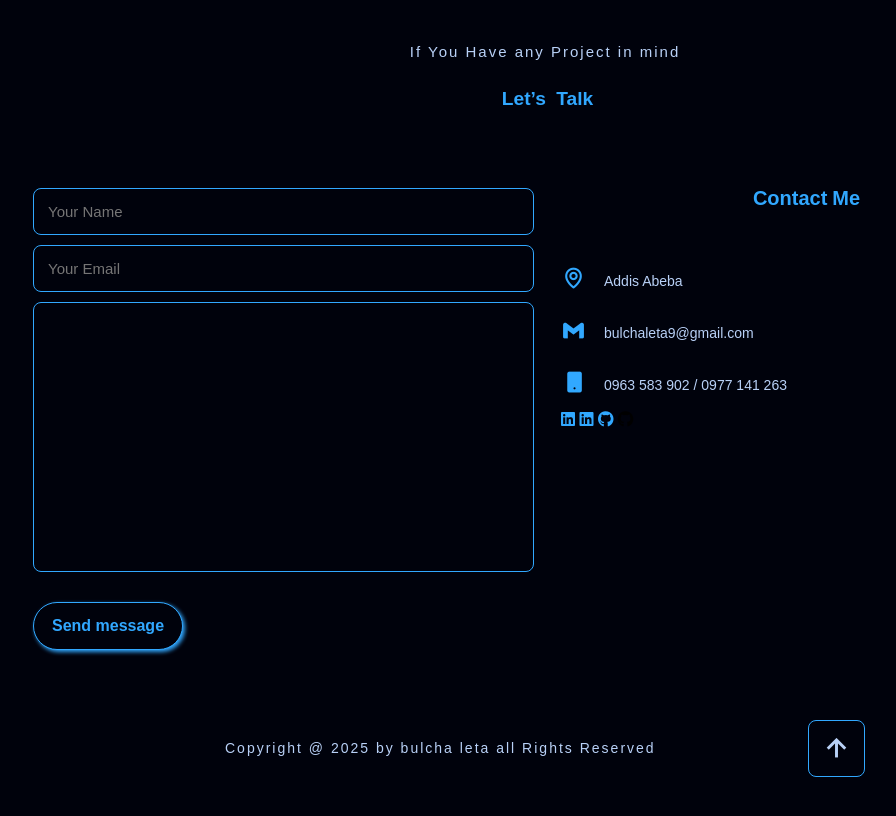
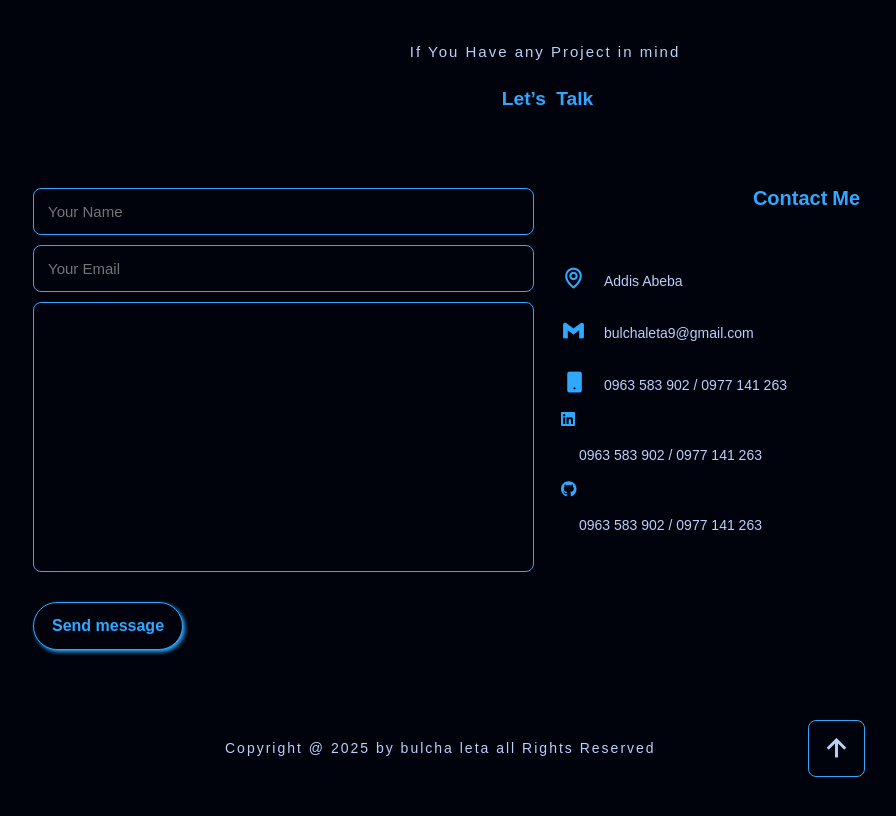
Before and after one commit to BulchaLL/portfolio-, a plain HTML site: page index.html in a window 1280 px wide. Shown: the part 2585-3401 px from the top of the page, without its empty margins (95-991 px from the left). Drawn offline with nearby package versions, Linux system fonts and the light colour scheme.

Commit message:
Update index.html

```diff
--- a/index.html
+++ b/index.html
@@ -204,16 +204,22 @@
                     <li>0963 583 902 / 0977 141 263</li>
                  </div>
 
-                    <a href="https://www.linkedin.com/in/bulchaleta/" target="_blank">
-                     <i class="fab fa-linkedin"></i>
-                   </a><a href="https://www.linkedin.com/in/bulchaleta/" target="_blank">
+
+                    <div class="linkedin">
+                     <a href="https://www.linkedin.com/in/bulchaleta/" target="_blank">
                      <i class="fab fa-linkedin"></i>
                    </a>
-                   <a href="https://github.com/bulchall" target="_blank">
+                     <li>0963 583 902 / 0977 141 263</li>
+                    </div>
+
+                    <div class="github">
+                     <a href="https://github.com/bulchall" target="_blank">
                      <i class="fab fa-github"></i>
                    </a>
-                     <i class="fab fa-github"></i>
-                   </a>
+                     <li>0963 583 902 / 0977 141 263</li>
+                    </div>
+
+
                   </div>
 
 
```
